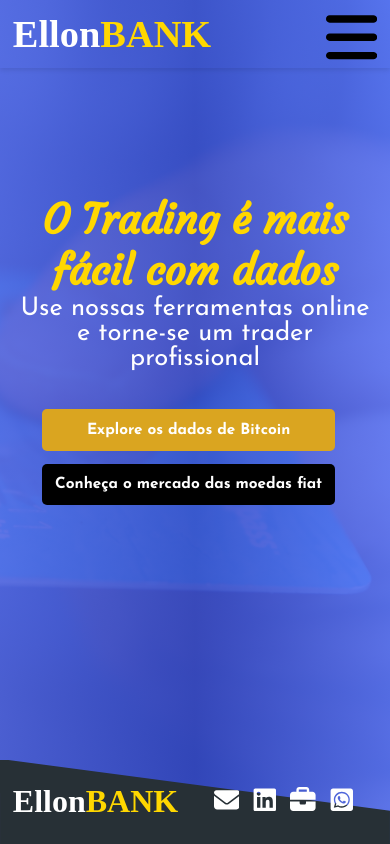
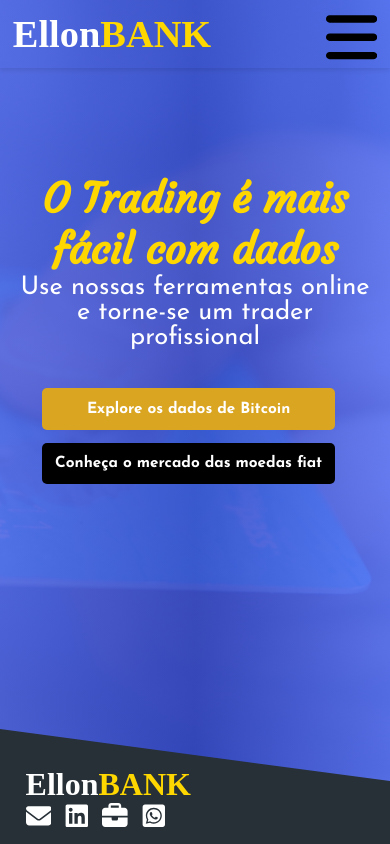
Before and after one commit to Carlitonchin/ellon, a Next.js app: page / in a window 390 px wide. Built offline with nearby package versions, Linux system fonts and the light colour scheme; a web font is replaced by a local one.

Commit message:
footer responsive

```diff
--- a/styles/footer.css
+++ b/styles/footer.css
@@ -27,6 +27,30 @@ footer > .icons{
     }
   }
 
+@media only screen and (max-width: 900px) {
+    footer{
+        height: 15vh;
+        flex-direction: column;
+        align-items: flex-start;
+        justify-content: flex-end;
+        padding: 2rem;
+    }
+
+    footer > .icons{
+        width: fit-content;
+    }
+
+    footer > .logo{
+        margin-left: 1rem;
+    }
+  }
+
+  @media only screen and (max-width: 500px) {
+    footer{
+        padding: 1rem;
+    }
+  }
+
 footer > .icons > .icon{
 
     margin-left: 1rem;
--- a/styles/globals.css
+++ b/styles/globals.css
@@ -54,6 +54,12 @@ a {
 @media only screen and (max-width: 1200px) {
   .container{
     text-align: center;
+  }
+}
+
+@media only screen and (max-width: 900px) {
+  .container{
+    min-height: calc(100vh - 8vh - 15vh);
   }
 }
 
```
